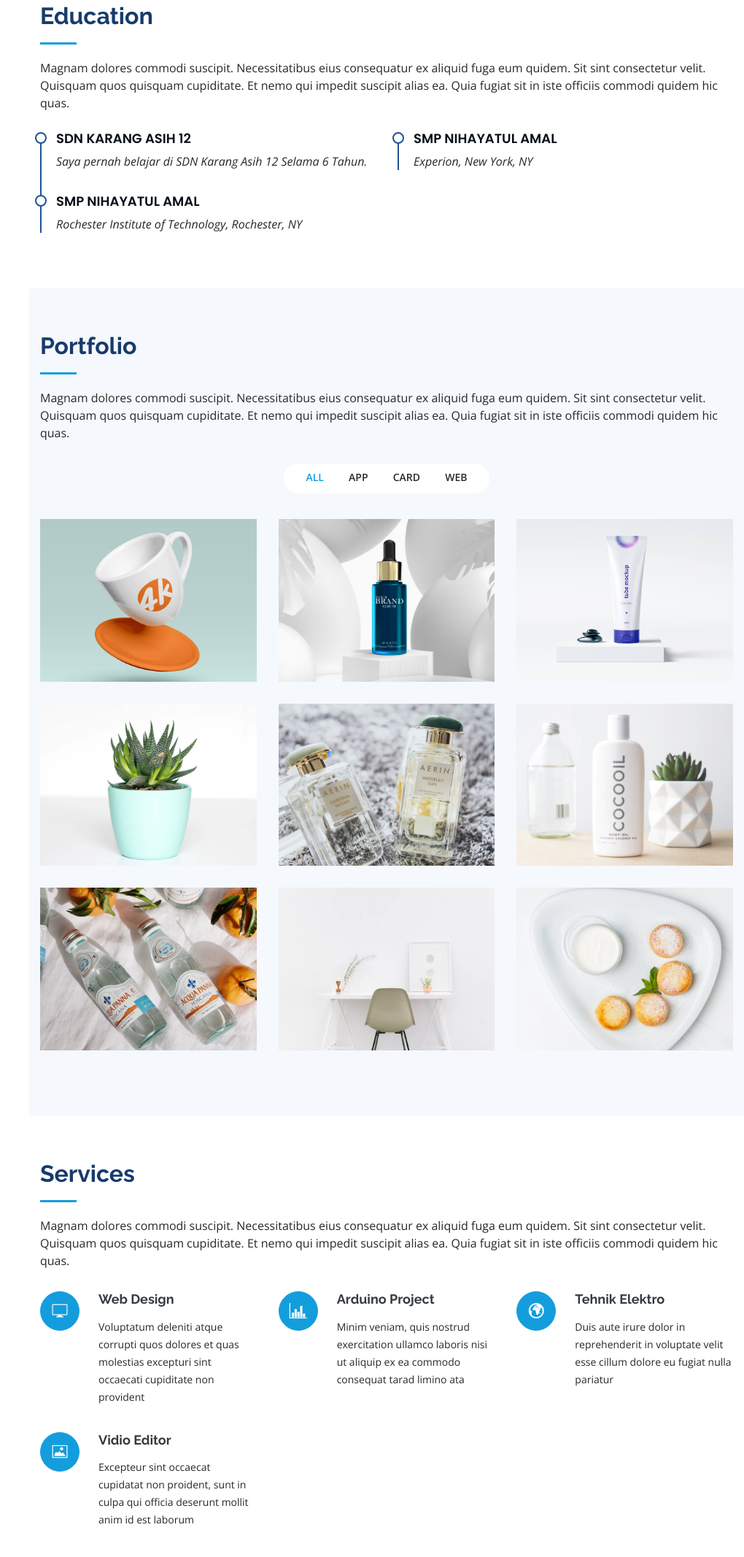
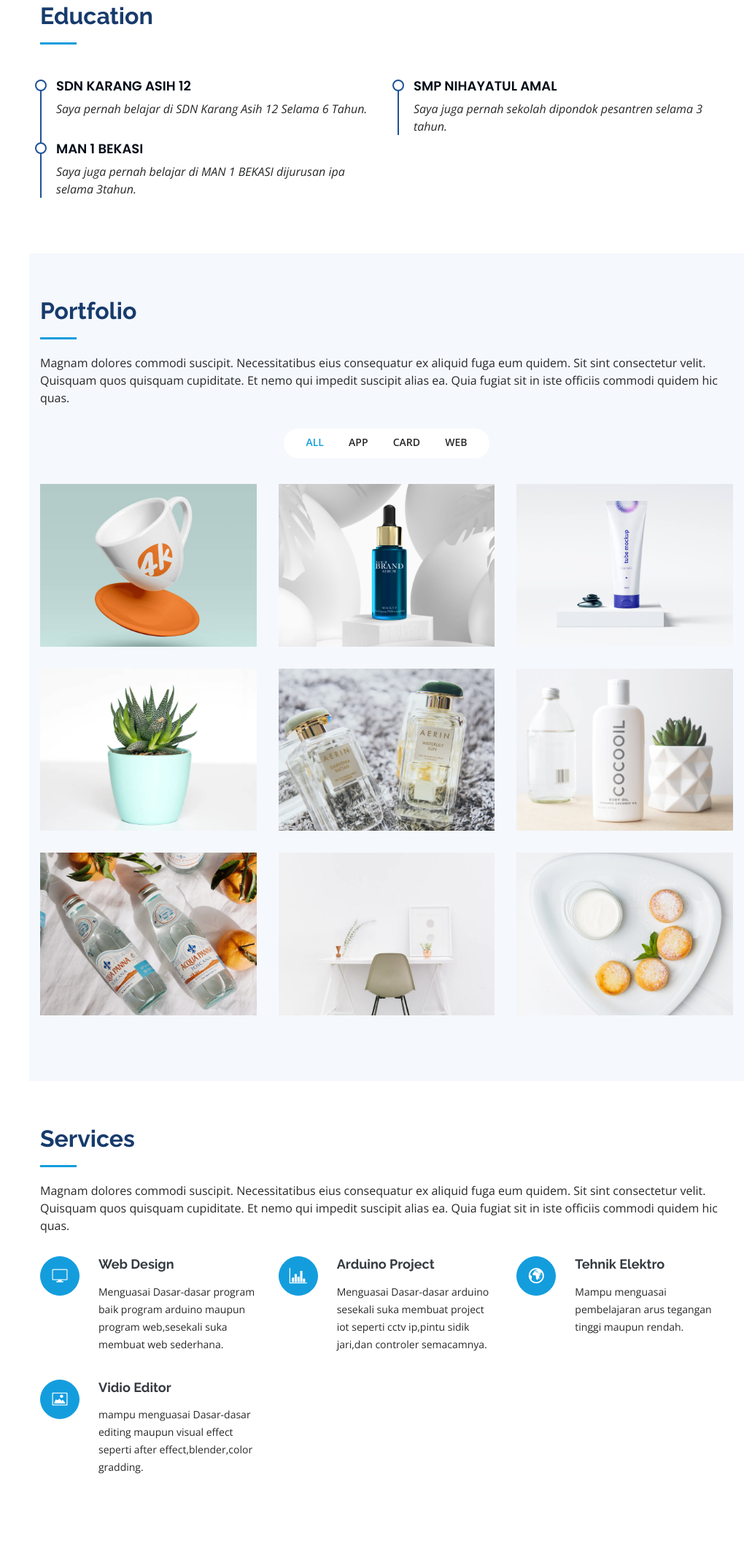
Before and after one commit to farisrasyid03/faris_rasyid, a plain HTML site: page index.html in a window 1280 px wide. Shown: the part 1880-4013 px from the top of the page at 73% size, without its empty margins (260-1280 px from the left). Drawn offline with nearby package versions, Linux system fonts and the light colour scheme.

Commit message:
mengubah teks 1

```diff
--- a/index.html
+++ b/index.html
@@ -196,7 +196,6 @@
 
         <div class="section-title">
           <h2>Education</h2>
-          <p>Magnam dolores commodi suscipit. Necessitatibus eius consequatur ex aliquid fuga eum quidem. Sit sint consectetur velit. Quisquam quos quisquam cupiditate. Et nemo qui impedit suscipit alias ea. Quia fugiat sit in iste officiis commodi quidem hic quas.</p>
         </div>
 
         <div class="row">
@@ -208,15 +207,15 @@
               <p><em>Saya pernah belajar di SDN Karang Asih 12 Selama 6 Tahun.</em></p>
             </div>
             <div class="resume-item">
-              <h4>SMP Nihayatul Amal</h4>
-              <p><em>Rochester Institute of Technology, Rochester, NY</em></p>
+              <h4>MAN 1 Bekasi</h4>
+              <p><em>Saya juga pernah belajar di MAN 1 BEKASI dijurusan ipa selama 3tahun.</em></p>
             </div>
           </div>
           <div class="col-lg-6" data-aos="fade-up" data-aos-delay="100">
 
             <div class="resume-item">
               <h4>SMP Nihayatul Amal</h4>
-              <p><em>Experion, New York, NY </em></p>
+              <p><em>Saya juga pernah sekolah dipondok pesantren selama 3 tahun.</em></p>
             </div>
             </div>
           </div>
@@ -355,22 +354,22 @@
           <div class="col-lg-4 col-md-6 icon-box" data-aos="fade-up">
             <div class="icon"><i class="icofont-computer"></i></div>
             <h4 class="title"><a href="">Web Design</a></h4>
-            <p class="description">Voluptatum deleniti atque corrupti quos dolores et quas molestias excepturi sint occaecati cupiditate non provident</p>
+            <p class="description">Menguasai Dasar-dasar program baik program arduino maupun program web,sesekali suka membuat web sederhana.</p>
           </div>
           <div class="col-lg-4 col-md-6 icon-box" data-aos="fade-up" data-aos-delay="100">
             <div class="icon"><i class="icofont-chart-bar-graph"></i></div>
             <h4 class="title"><a href="">Arduino Project</a></h4>
-            <p class="description">Minim veniam, quis nostrud exercitation ullamco laboris nisi ut aliquip ex ea commodo consequat tarad limino ata</p>
+            <p class="description">Menguasai Dasar-dasar arduino sesekali suka membuat project iot seperti cctv ip,pintu sidik jari,dan controler semacamnya.</p>
           </div>
           <div class="col-lg-4 col-md-6 icon-box" data-aos="fade-up" data-aos-delay="200">
             <div class="icon"><i class="icofont-earth"></i></div>
             <h4 class="title"><a href="">Tehnik Elektro</a></h4>
-            <p class="description">Duis aute irure dolor in reprehenderit in voluptate velit esse cillum dolore eu fugiat nulla pariatur</p>
+            <p class="description">Mampu menguasai pembelajaran arus tegangan tinggi maupun rendah.</p>
           </div>
           <div class="col-lg-4 col-md-6 icon-box" data-aos="fade-up" data-aos-delay="300">
             <div class="icon"><i class="icofont-image"></i></div>
             <h4 class="title"><a href="">Vidio Editor</a></h4>
-            <p class="description">Excepteur sint occaecat cupidatat non proident, sunt in culpa qui officia deserunt mollit anim id est laborum</p>
+            <p class="description">mampu menguasai Dasar-dasar editing maupun visual effect seperti after effect,blender,color gradding.</p>
         </div>
 
       </div>
```
